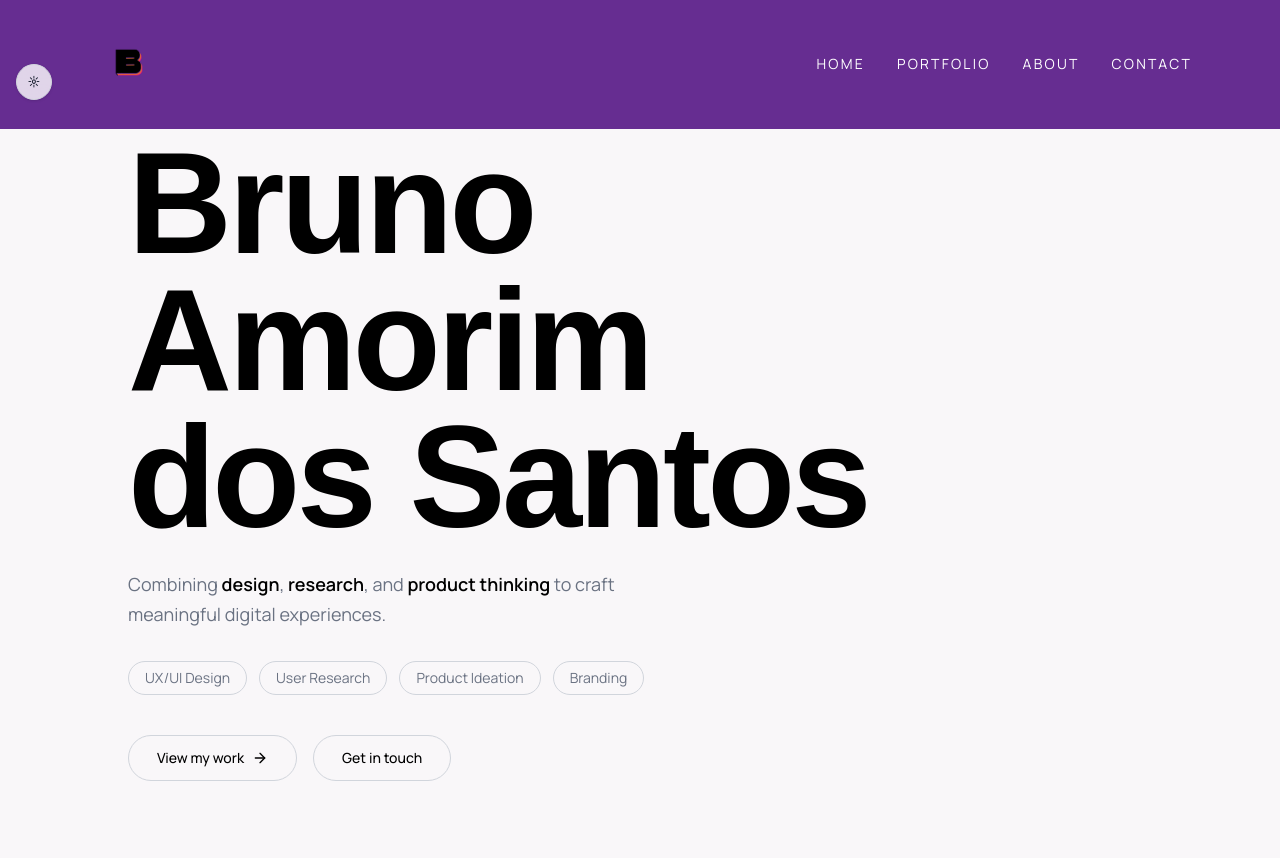
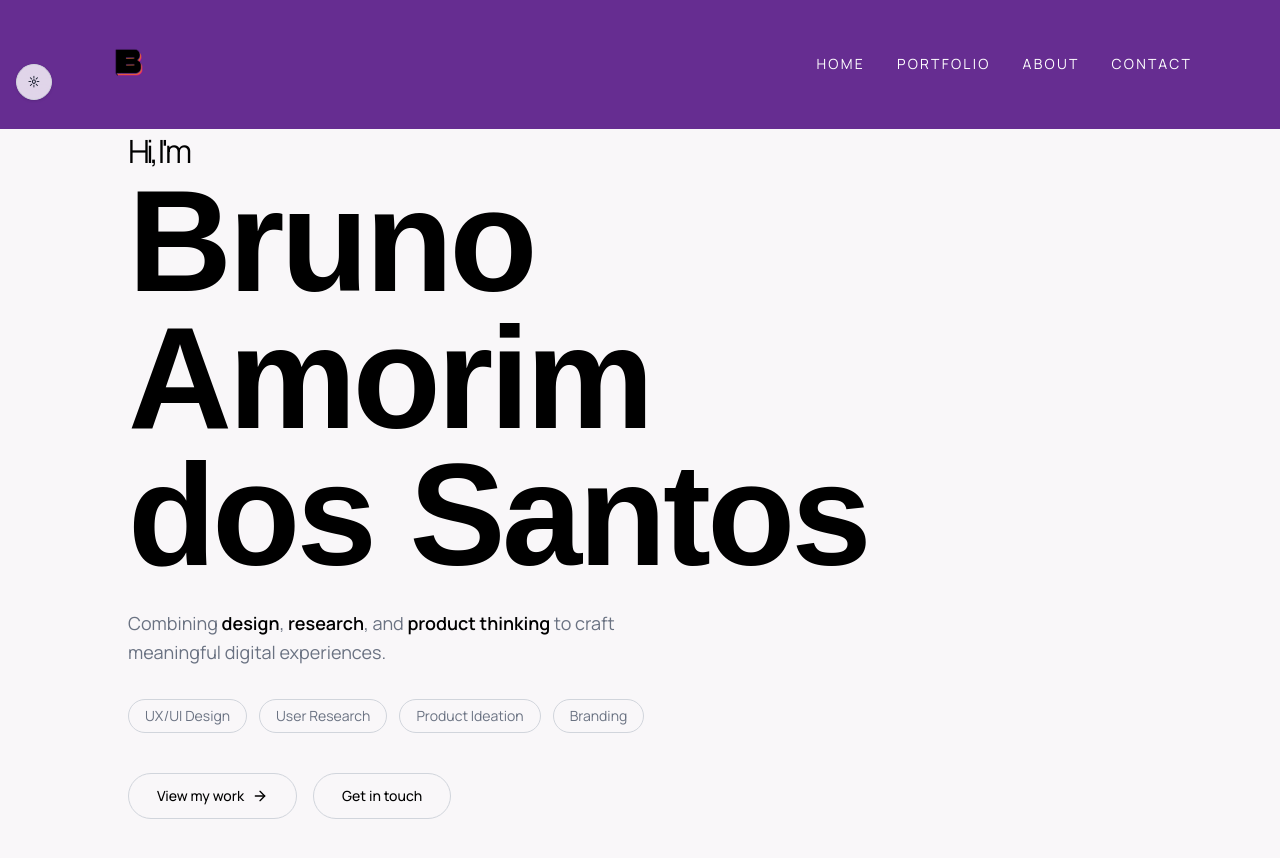
Before and after one commit to Brunoamorim99/cursor-portfolio, a React (Vite) app: page / in a window 1280 px wide. Shown: the top 858 px of the page. Built offline with nearby package versions, Linux system fonts and the light colour scheme; a web font is replaced by a local one.

Commit message:
formatting nav bar to not overlap text

```diff
--- a/src/pages/AboutPage.tsx
+++ b/src/pages/AboutPage.tsx
@@ -6,7 +6,7 @@ export function AboutPage() {
 
   return (
     <div className="px-6 pb-20">
-      <div className="mx-auto max-w-6xl pt-4">
+      <div className="mx-auto max-w-6xl pt-24">
         <section className="grid gap-10 md:grid-cols-[minmax(0,1.4fr)_minmax(0,1fr)] md:items-center">
           <div>
             <h1 className="text-4xl font-semibold tracking-tight md:text-5xl">
--- a/src/pages/ContactPage.tsx
+++ b/src/pages/ContactPage.tsx
@@ -36,7 +36,7 @@ export function ContactPage() {
 
   return (
     <div className="px-6 pb-20">
-      <div className="mx-auto max-w-6xl pt-4">
+      <div className="mx-auto max-w-6xl pt-24">
         <header className="mb-14">
           <h1 className="text-4xl font-semibold tracking-tight text-gray-900 md:text-5xl">
             Let&apos;s work together
--- a/src/pages/HomePage.tsx
+++ b/src/pages/HomePage.tsx
@@ -42,6 +42,12 @@ export function HomePage() {
           style={{ fontFamily: '"Pachang", sans-serif' }}
           className="text-[clamp(3.5rem,12vw,9rem)] leading-[0.95] tracking-tight font-extrabold text-[var(--text)]"
         >
+          <span
+            style={{ fontFamily: '"Manrope", sans-serif' }}
+            className="mb-2 block text-[clamp(1.2rem,3vw,2rem)] font-normal"
+          >
+            Hi, I&apos;m
+          </span>
           Bruno
           <br />
           Amorim
--- a/src/pages/PortfolioPage.tsx
+++ b/src/pages/PortfolioPage.tsx
@@ -5,7 +5,7 @@ import { projects } from '../data/projects';
 export function PortfolioPage() {
   return (
     <div className="px-6 pb-20">
-      <section className="mx-auto max-w-6xl pt-4">
+      <section className="mx-auto max-w-6xl pt-24">
         <header className="mb-14">
           <h1 className="text-4xl font-semibold tracking-tight text-gray-900 md:text-5xl">
             Portfolio
```
